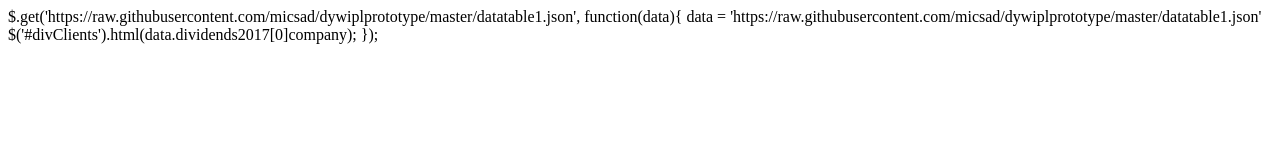
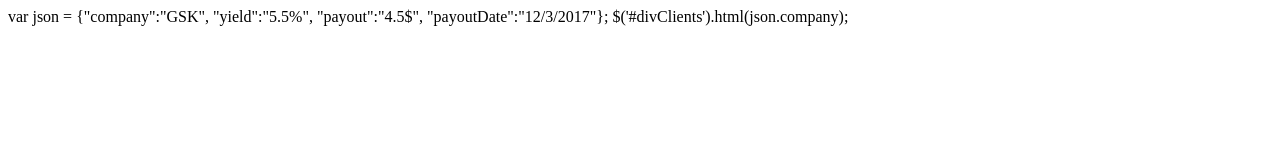
Before and after one commit to micsad/dywiplprototype, a plain HTML site: page index.html in a window 1280 px wide. Drawn offline with Linux system fonts and the light colour scheme.

Commit message:
Update index.html

```diff
--- a/index.html
+++ b/index.html
@@ -12,10 +12,8 @@
   <body>
 
     <div id="divClients">
- $.get('https://raw.githubusercontent.com/micsad/dywiplprototype/master/datatable1.json', function(data){
-    data = 'https://raw.githubusercontent.com/micsad/dywiplprototype/master/datatable1.json'
-    $('#divClients').html(data.dividends2017[0]company);
-});
+var json = {"company":"GSK", "yield":"5.5%", "payout":"4.5$", "payoutDate":"12/3/2017"};
+$('#divClients').html(json.company);
     </div>
 
 
```
